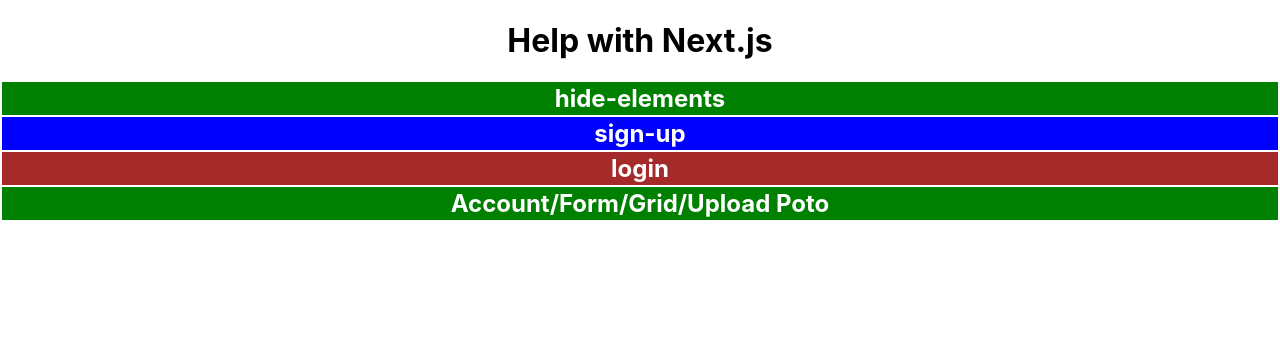
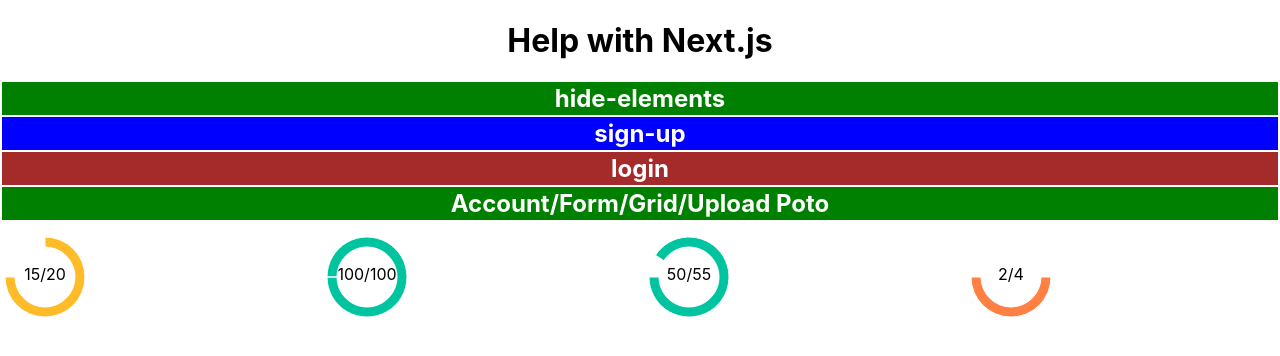
Before and after one commit to OleksiiPro1/next-js-all, a Next.js app: page / in a window 1280 px wide. Shown: the top 356 px of the page. Built offline with nearby package versions, Linux system fonts and the light colour scheme.

Commit message:
Animations

```diff
--- a/package.json
+++ b/package.json
@@ -22,6 +22,9 @@
     "react": "18.2.0",
     "react-dom": "18.2.0",
     "react-final-form": "^6.5.9",
+    "react-imask": "^6.4.3",
+    "react-number-format": "^5.1.1",
+    "recharts": "^2.1.16",
     "styled-components": "^5.3.6",
     "swc-loader": "^0.2.3"
   },
--- /dev/null
+++ b/pages/AnimationCircle.js
@@ -0,0 +1,42 @@
+import React, { useEffect, useState } from 'react';
+import { Cell, Pie, PieChart, Sector } from 'recharts';
+
+const data = [{ name: 'Group A', value: 100 }];
+
+export default function MenuCircleProgress(props) {
+  const [domLoaded, setDomLoaded] = useState(false);
+
+  useEffect(() => {
+    setDomLoaded(true);
+  }, []);
+  return (
+    <>
+      {domLoaded && (
+        <PieChart width={100} height={100}>
+          <text x={45} y={50} dy={8} textAnchor="middle">
+            {props.uploadNumbers}
+          </text>
+          <Pie
+            data={data}
+            cx={40}
+            cy={50}
+            startAngle={props.startAngle}
+            endAngle={props.endAngle}
+            // startAngle={-180}
+            // endAngle={180}
+            innerRadius={30}
+            outerRadius={40}
+            // fill="#FFBB28"
+            // paddingAngle={5}
+            fill={props.fill}
+            dataKey="value"
+          >
+            {/* {data.map((entry, index) => (
+          <Cell key={`cell-${index}`} fill={props.fill} />
+        ))} */}
+          </Pie>
+        </PieChart>
+      )}
+    </>
+  );
+}
--- a/pages/index.js
+++ b/pages/index.js
@@ -1,5 +1,7 @@
+import { Grid } from '@mui/material';
 import Link from 'next/link';
 import React from 'react';
+import MenuCircleProgress from './AnimationCircle';
 
 export default function Home() {
   return (
@@ -72,6 +74,40 @@
             Account/Form/Grid/Upload Poto
           </h2>
         </Link>
+        <Grid container spacing={1}>
+          <Grid item xs={3}>
+            <MenuCircleProgress
+              startAngle={-180}
+              endAngle={90}
+              uploadNumbers={'15/20'}
+              fill={'#FFBB28'}
+            />
+          </Grid>
+          <Grid item xs={3}>
+            <MenuCircleProgress
+              startAngle={-180}
+              endAngle={180}
+              uploadNumbers={'100/100'}
+              fill={'#00C49F'}
+            />
+          </Grid>
+          <Grid item xs={3}>
+            <MenuCircleProgress
+              startAngle={-180}
+              endAngle={147}
+              uploadNumbers={'50/55'}
+              fill={'#00C49F'}
+            />
+          </Grid>
+          <Grid item xs={3}>
+            <MenuCircleProgress
+              startAngle={-180}
+              endAngle={0}
+              uploadNumbers={'2/4'}
+              fill={'#FF8042'}
+            />
+          </Grid>
+        </Grid>
       </div>
     </div>
   );
```
Also changed, not shown: 2 other files (tests, documents, lock files or other folders).
